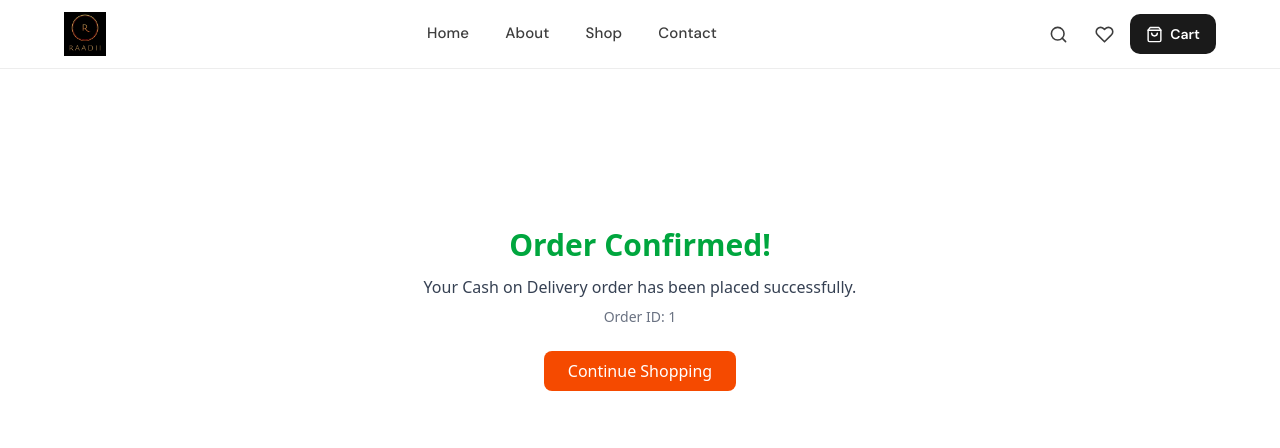
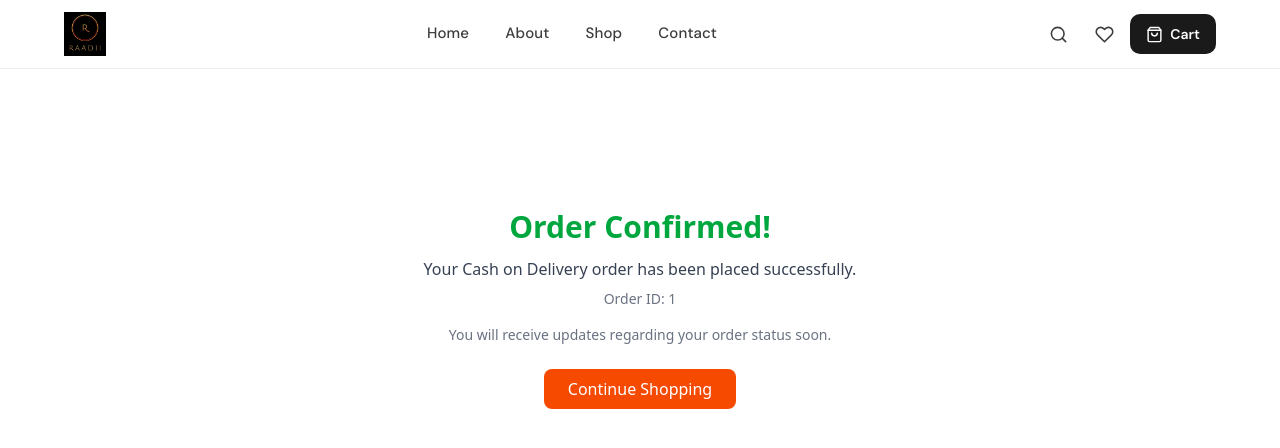
Before and after one commit to Zayed022/Raadi, a React (Vite) app in the folder frontend/: page /order-confirmed/1 in a window 1280 px wide. Shown: the top 448 px of the page. Built offline with nearby package versions, Linux system fonts and the light colour scheme.

Commit message:
Updated Confirmation page

```diff
--- a/frontend/src/pages/Checkout.jsx
+++ b/frontend/src/pages/Checkout.jsx
@@ -235,7 +235,7 @@ if (!loaded) {
 }
 
 const options = {
-  key: res.data.key,
+  key: "rzp_live_RvghTQaGGOUYT",
   amount: res.data.amount,
   currency: "INR",
   name: "Raadii",
--- a/frontend/src/pages/OrderSuccess.jsx
+++ b/frontend/src/pages/OrderSuccess.jsx
@@ -1,25 +1,57 @@
-import { Link, useParams } from "react-router-dom";
+import { Link, useParams, useLocation } from "react-router-dom";
+import { useEffect } from "react";
+import { useCart } from "../context/CartContext";
 
 export default function OrderSuccess() {
   const { orderId } = useParams();
+  const location = useLocation();
+
+  const { clearCart } = useCart();
+
+  // Detect payment method from navigation state
+  const paymentMethod = location.state?.paymentMethod || "cod";
+
+  useEffect(() => {
+    // ✅ Clear cart after successful order
+    clearCart();
+  }, []);
 
   return (
-    <div className="min-h-[60vh] flex flex-col items-center justify-center">
-      <h1 className="text-3xl font-bold text-green-600">Order Confirmed!</h1>
+    <div className="min-h-[60vh] flex flex-col items-center justify-center px-4 text-center">
+
+      {/* Title */}
+      <h1 className="text-3xl font-bold text-green-600">
+        Order Confirmed!
+      </h1>
+
+      {/* Dynamic message */}
       <p className="text-gray-700 mt-3">
-        Your Cash on Delivery order has been placed successfully.
+        {paymentMethod === "cod"
+          ? "Your Cash on Delivery order has been placed successfully."
+          : "Your payment was successful and your order has been confirmed."}
       </p>
 
+      {/* Order ID */}
       <p className="mt-2 text-sm text-gray-500">
-        Order ID: {orderId}
+        Order ID: <span className="font-medium">{orderId}</span>
       </p>
 
-      <Link
-        to="/"
-        className="mt-6 bg-orange-600 text-white px-6 py-2 rounded-lg"
-      >
-        Continue Shopping
-      </Link>
+      {/* Extra info */}
+      <p className="mt-4 text-sm text-gray-500 max-w-md">
+        You will receive updates regarding your order status soon.
+      </p>
+
+      {/* Actions */}
+      <div className="flex gap-4 mt-6">
+        <Link
+          to="/"
+          className="bg-orange-600 text-white px-6 py-2 rounded-lg"
+        >
+          Continue Shopping
+        </Link>
+
+
+      </div>
     </div>
   );
 }
```
